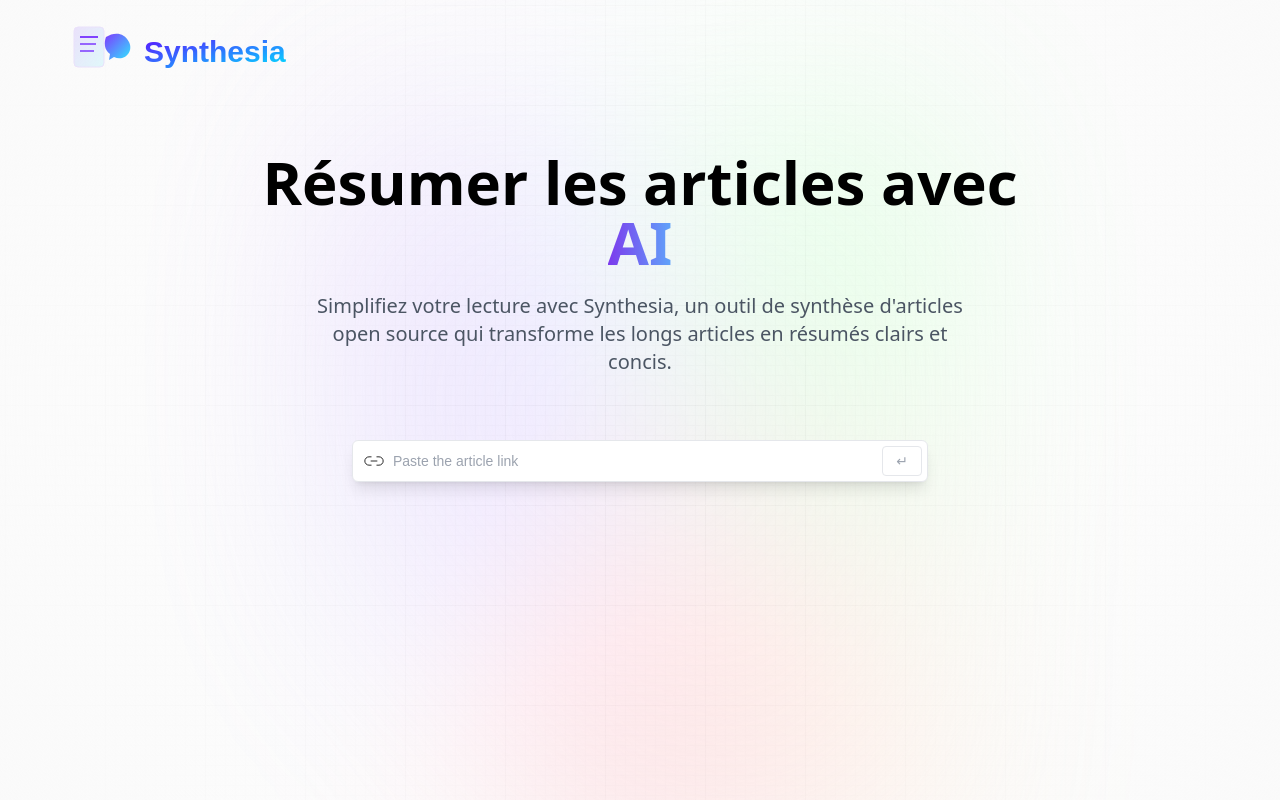
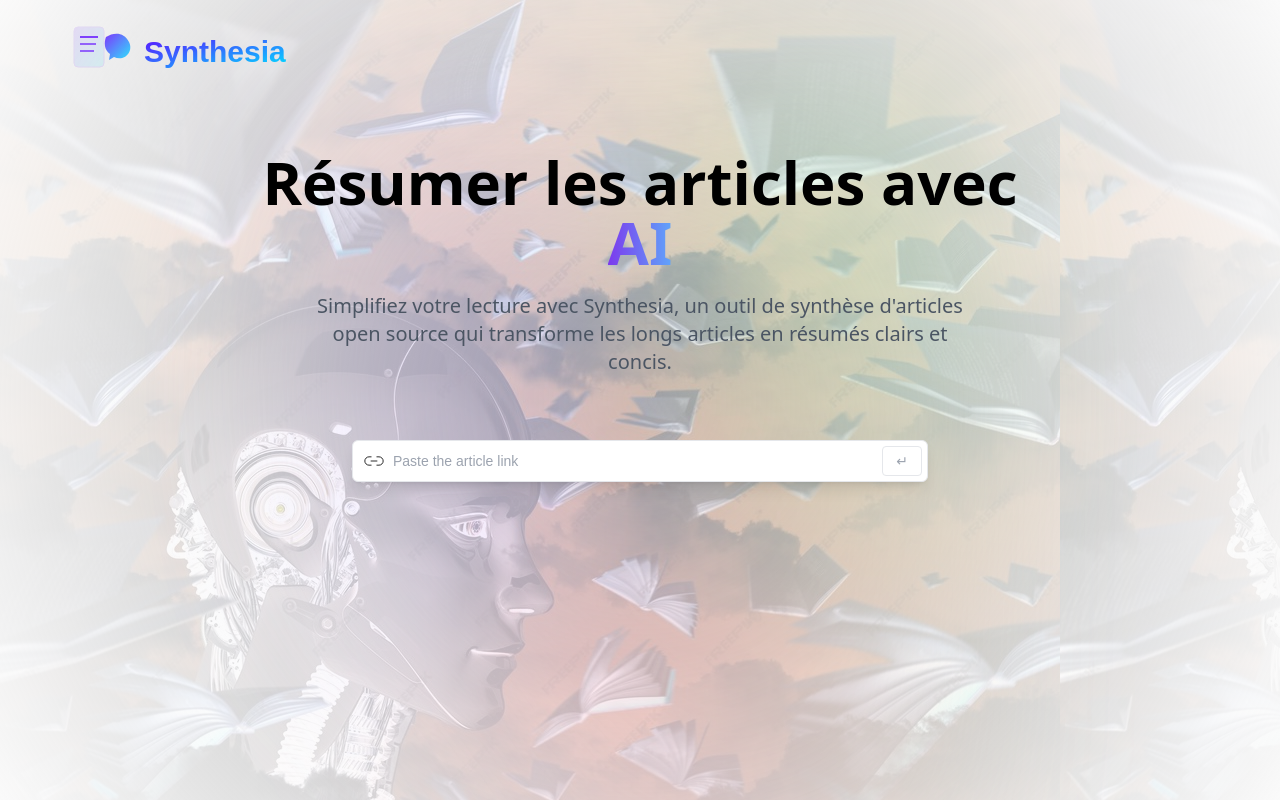
Before and after one commit to Ilbhihii/projetaii1, a React (Vite) app: page / in a window 1280 px wide. Built offline with nearby package versions, Linux system fonts and the light colour scheme; a web font is replaced by a local one.

Commit message:
Update App.css

```diff
--- a/src/App.css
+++ b/src/App.css
@@ -28,7 +28,7 @@
 
 .main:after {
   content: "";
-  background-image: url("/src/assets/grid.svg");
+  background-image: url("/src/assets/ai-robot-concept_173387-6383.jpg");
   z-index: 1;
   position: absolute;
   width: 100%;
```
